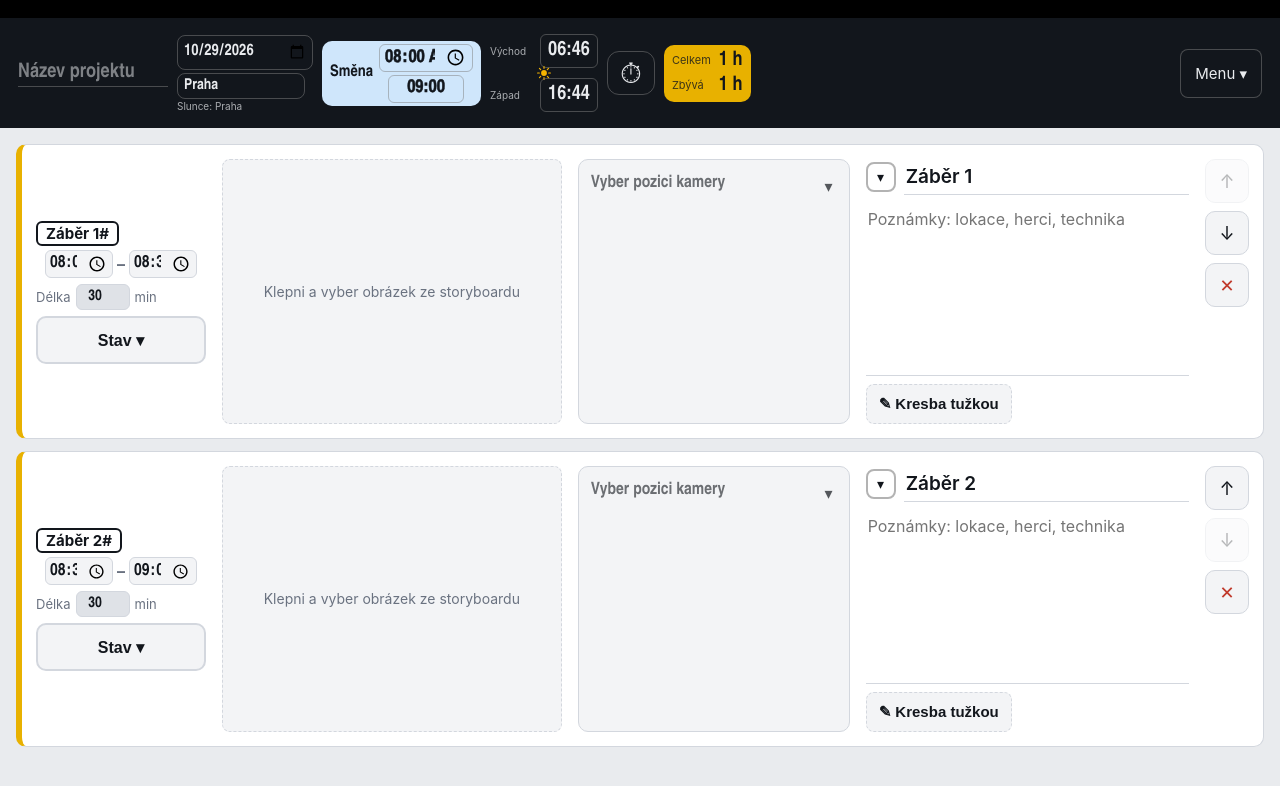
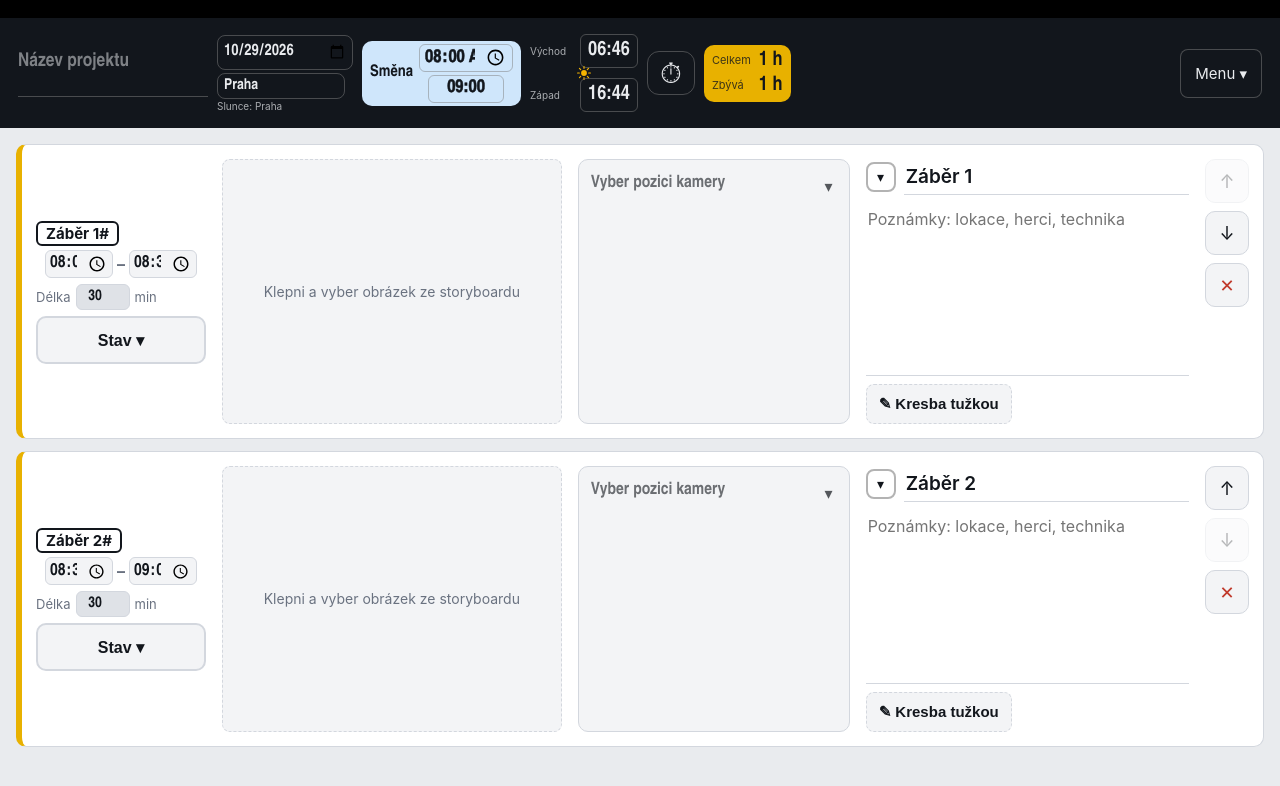
Before and after one commit to 1asistentrezie/Plan-nataceni, a plain HTML site: page index.html in a window 1280 px wide. Drawn offline with Linux system fonts and the light colour scheme.

Commit message:
Add files via upload

```diff
--- a/index.html
+++ b/index.html
@@ -346,6 +346,7 @@ header input#loc::placeholder{color:inherit;opacity:.5}
 .shcol{display:flex!important;flex-direction:column!important;align-items:stretch;gap:3px!important}
 .shrow{display:flex!important;gap:0!important}
 #tst label{display:none}
+textarea.pn{resize:none;overflow:hidden;height:2.5em;line-height:1.15!important;font-size:19px!important;align-self:center;flex:0 1 190px!important;min-width:120px!important;white-space:normal;border-bottom:1px solid rgba(128,128,128,.5)!important}
 .lbov{display:none;position:fixed;inset:0;z-index:70;background:rgba(0,0,0,.88);flex-direction:column}
 .lbov.on{display:flex}
 .lbbar{display:flex;align-items:center;gap:10px;padding:10px 14px;background:#12161c}
@@ -404,7 +405,7 @@ header .shiftbox{padding:3px 8px!important;gap:6px!important}
 </head>
 <body>
 <header>
-<input id="pn" class="pn" placeholder="Název projektu" aria-label="Název projektu" maxlength="80">
+<textarea id="pn" class="pn" rows="2" placeholder="Název projektu" aria-label="Název projektu" maxlength="80"></textarea>
 <div class="hd shiftbox" id="shiftbox"><span class="shtitle">Směna</span><div class="shcol"><div class="shrow"><label for="ds">od:</label><input id="ds" type="time"></div><div class="shrow"><label>do:</label><span class="big" id="end">--:--</span></div></div></div>
 <div class="hd sumbox" id="sumbox"><div class="sumrow"><label>Celkem</label><span class="big" id="tot">0 min</span></div><div class="sumrow"><label>Zbývá</label><span class="big" id="rem">0 min</span></div></div>
 <button class="hb" id="mn" aria-haspopup="true" aria-label="Menu">Menu ▾</button>
@@ -869,7 +870,7 @@ function closeDlg(){document.getElementById("dfw").style.display="none";dlgCb=nu
 document.getElementById("dno").addEventListener("click",function(){var f=dlgNo;closeDlg();if(f)f()});
 document.getElementById("dyes").addEventListener("click",function(){var f=dlgCb;closeDlg();if(f)f()});
 document.getElementById("dlg").addEventListener("click",function(e){if(e.target===this)closeDlg()});
-document.getElementById("pn").addEventListener("input",function(e){S.name=e.target.value;document.title=(S.name?S.name+" – ":"")+"Plán natáčení";save()});
+document.getElementById("pn").addEventListener("keydown",function(e){if(e.key==="Enter")e.preventDefault()});document.getElementById("pn").addEventListener("input",function(e){e.target.value=e.target.value.replace(/[\r\n]+/g," ");S.name=e.target.value;document.title=(S.name?S.name+" – ":"")+"Plán natáčení";save()});
 document.getElementById("pr").addEventListener("click",function(){S.posOpen=!S.posOpen;openSw=null;save();renderPanel()});
 document.addEventListener("click",function(e){if(openSw&&!(e.target.closest&&e.target.closest(".sw1"))){var k=openSw;openSw=null;if(k.charAt(0)==="p"){var ps=document.querySelectorAll("#pospanel .pal");for(var i=0;i<ps.length;i++)ps[i].remove()}else render()}});
 function placeMenu(){var m=document.getElementById("menu"),b=document.getElementById("mn").getBoundingClientRect();m.style.top=(b.bottom+6)+"px";m.style.left="auto";m.style.right=Math.max(8,window.innerWidth-b.right)+"px"}
```
